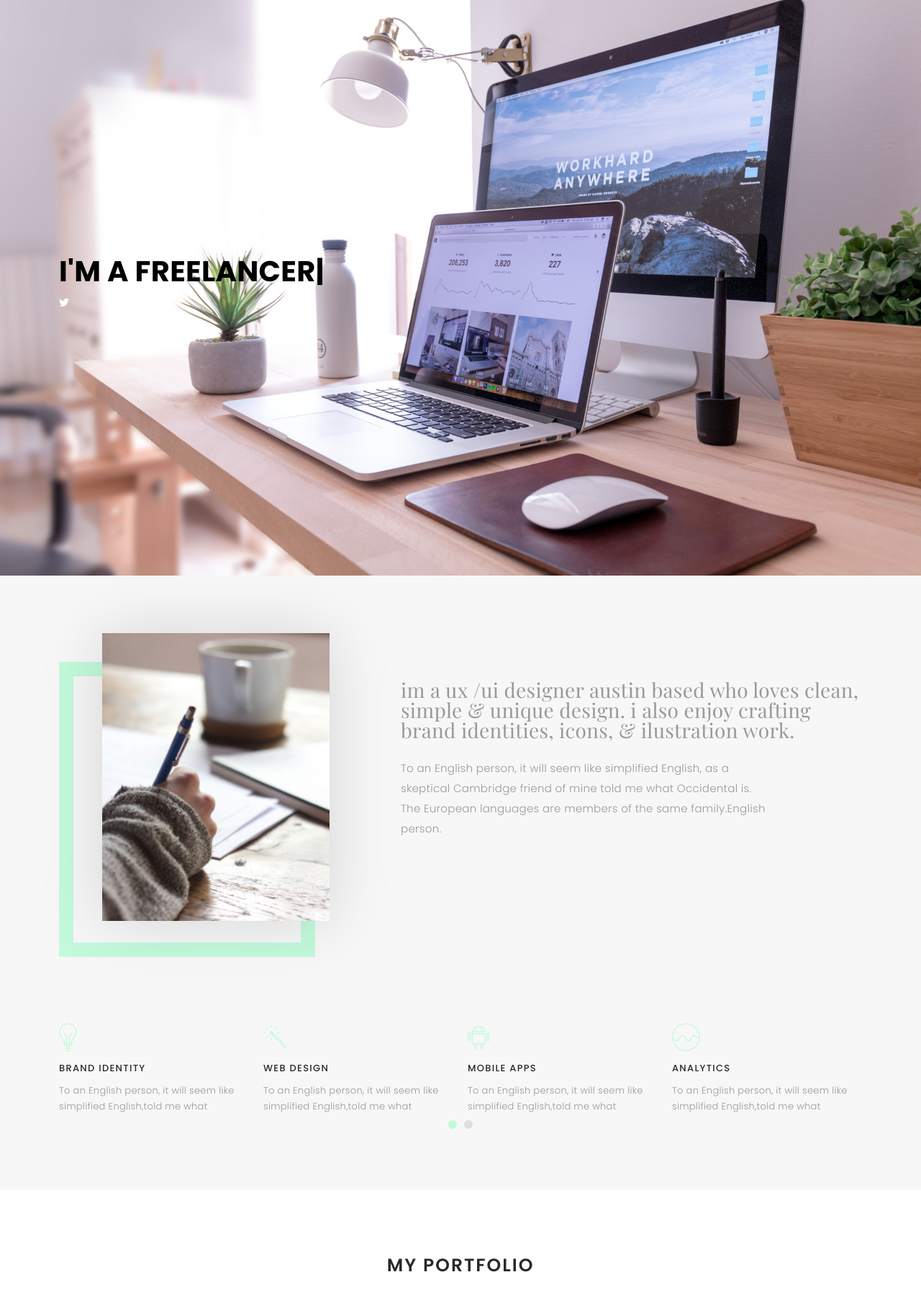
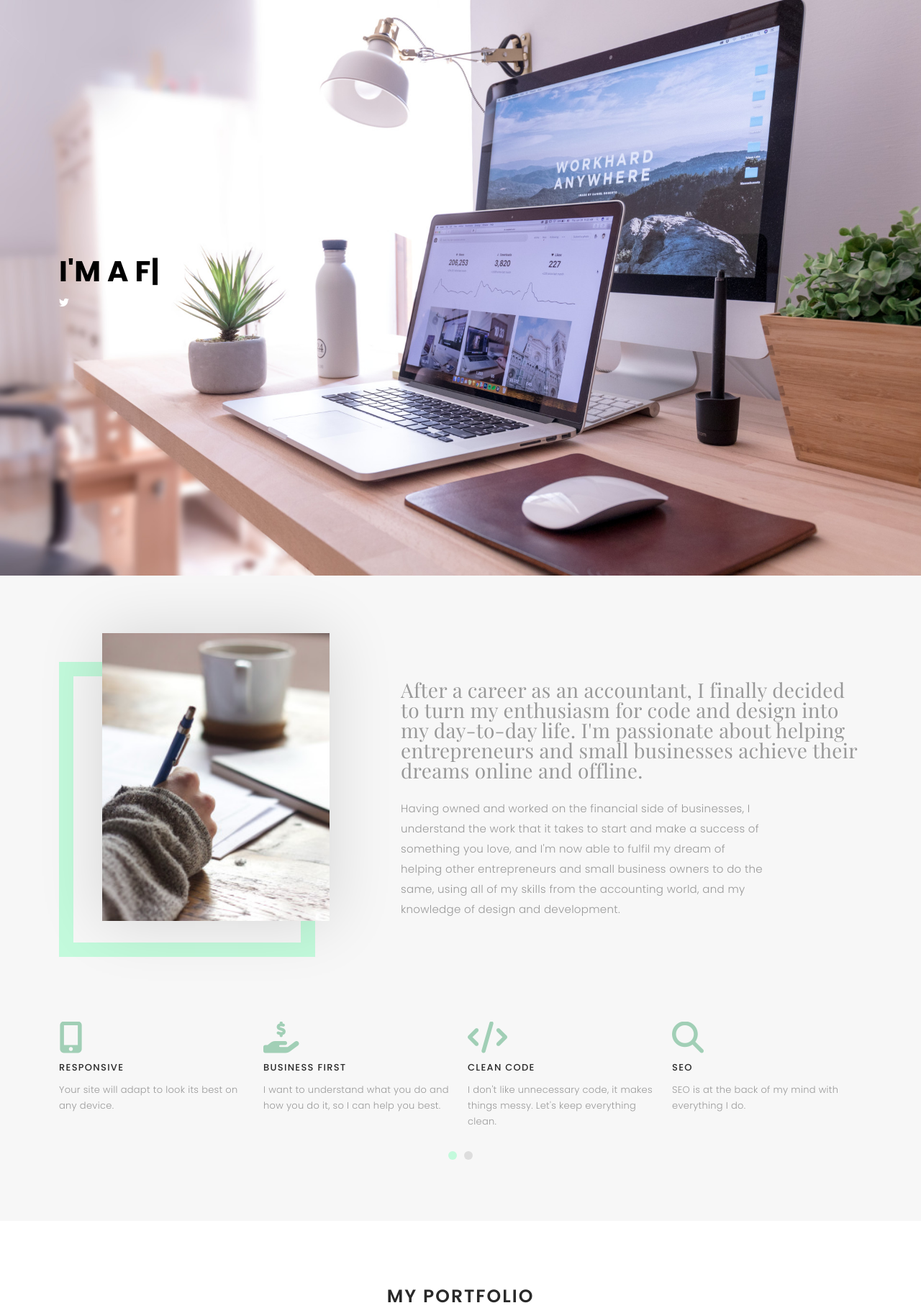
Before and after one commit to cazmoore/cazmoore.com, a PHP site: page / in a window 1280 px wide. Shown: the top 1818 px of the page at 72% size. Run offline with PHP 8.4, Linux system fonts and the light colour scheme; some libraries are stand-ins or nearby versions; some web fonts are replaced.

Commit message:
Front page updates, add portfolio images.

```diff
--- a/assets/css/style.css
+++ b/assets/css/style.css
@@ -391,7 +391,7 @@ nav ul li a {
 
 .services-block i {
   font-size: 44px;
-  color: #c3fadc;
+  color: #a1cfb6;
   line-height: 44px;
 }
 
@@ -455,7 +455,7 @@ nav ul li a {
 }
 
 #portfolio #portfolio-flters li:hover, #portfolio #portfolio-flters li.filter-active {
-  color: #c3fadc;
+  color: #a1cfb6;
 }
 
 #portfolio #portfolio-flters li:last-child {
@@ -497,11 +497,11 @@ nav ul li a {
   right: 40px;
   font-size: 24px;
   top: calc(50% - 18px);
-  color: #c3fadc;
+  color: #a1cfb6;
 }
 
 #portfolio .portfolio-item .portfolio-info .preview-link:hover, #portfolio .portfolio-item .portfolio-info .details-link:hover {
-  color: #cab89f;
+  color: #a1cfb6;
 }
 
 #portfolio .portfolio-item .portfolio-info .details-link {
--- a/index.html
+++ b/index.html
@@ -5,7 +5,7 @@
   <meta charset="utf-8">
   <meta content="width=device-width, initial-scale=1.0" name="viewport">
 
-  <title>Caz Moore - Developer</title>
+  <title>Caz Moore - Developer, Accountant and fan of small business</title>
   <meta content="" name="description">
   <meta content="" name="keywords">
 
@@ -15,6 +15,9 @@
 
   <!-- Google Fonts -->
   <link href="https://fonts.googleapis.com/css?family=Poppins:300,300i,400,400i,500,500i,600,600i,700,700i|Playfair+Display:400,400i,500,500i,600,600i,700,700i,900,900i" rel="stylesheet">
+
+  <!-- Font Awesome -->
+  <script src="https://kit.fontawesome.com/c605a88640.js" crossorigin="anonymous"></script>
 
   <!-- Vendor CSS Files -->
   <link href="assets/vendor/bootstrap/css/bootstrap.min.css" rel="stylesheet">
@@ -64,8 +67,8 @@
 
     <div class="container">
       <div class="hero-content">
-        <h1>I'm <span class="typed"></span></h1>
-        <p class="typed-items" data-typed-person="Caz Moore">A Developer, A Freelancer, An Accountant</p>
+        <h1>I<span class="typed"></span></h1>
+        <p class="typed-items" data-typed-person="'m Caz Moore">'m a Developer,'m a Freelancer,'m an Accountant, love to help small businesses</p>
 
         <ul class="list-unstyled list-social">
           <!--<li><a href="#"><i class="ion-social-facebook"></i></a></li>-->
@@ -97,8 +100,8 @@
           <div class="col-lg-7">
             <div class="about-descr">
 
-              <p class="p-heading">im a ux /ui designer austin based who loves clean, simple & unique design. i also enjoy crafting brand identities, icons, & ilustration work. </p>
-              <p class="separator">To an English person, it will seem like simplified English, as a skeptical Cambridge friend of mine told me what Occidental is. The European languages are members of the same family.English person.</p>
+              <p class="p-heading">After a career as an accountant, I finally decided to turn my enthusiasm for code and design into my day-to-day life. I'm passionate about helping entrepreneurs and small businesses achieve their dreams online and offline.</p>
+              <p class="separator">Having owned and worked on the financial side of businesses, I understand the work that it takes to start and make a success of something you love, and I'm now able to fulfil my dream of helping other entrepreneurs and small business owners to do the same, using all of my skills from the accounting world, and my knowledge of design and development.</p>
 
             </div>
 
@@ -115,49 +118,65 @@
 
           <div class="services-block">
 
-            <i class="ion-ios-browsers-outline"></i>
+            <i class="fas fa-pencil-alt"></i>
             <span>UI/UX DESIGN</span>
-            <p class="separator">To an English person, it will seem like simplified English,told me what </p>
+            <p class="separator">Clean design, so your visitors can find exactly what they want, quickly.</p>
 
           </div>
 
           <div class="services-block">
 
-            <i class="ion-ios-lightbulb-outline"></i>
-            <span>BRAND IDENTITY</span>
-            <p class="separator">To an English person, it will seem like simplified English,told me what </p>
+            <i class="fas fa-mobile-alt"></i>
+            <span>RESPONSIVE</span>
+            <p class="separator">Your site will adapt to look its best on any device.</p>
 
           </div>
 
           <div class="services-block">
 
-            <i class="ion-ios-color-wand-outline"></i>
-            <span>WEB DESIGN</span>
-            <p class="separator">To an English person, it will seem like simplified English,told me what </p>
+            <i class="fas fa-hand-holding-usd"></i>
+            <span>BUSINESS FIRST</span>
+            <p class="separator">I want to understand what you do and how you do it, so I can help you best.</p>
 
           </div>
 
           <div class="services-block">
 
-            <i class="ion-social-android-outline"></i>
-            <span>MOBILE APPS</span>
-            <p class="separator">To an English person, it will seem like simplified English,told me what </p>
+            <i class="fas fa-code"></i>
+            <span>CLEAN CODE</span>
+            <p class="separator">I don't like unnecessary code, it makes things messy. Let's keep everything clean.</p>
 
           </div>
 
           <div class="services-block">
 
-            <i class="ion-ios-analytics-outline"></i>
-            <span>Analytics</span>
-            <p class="separator">To an English person, it will seem like simplified English,told me what </p>
+            <i class="fas fa-search"></i>
+            <span>SEO</span>
+            <p class="separator">SEO is at the back of my mind with everything I do.</p>
 
           </div>
 
           <div class="services-block">
 
-            <i class="ion-ios-camera-outline"></i>
-            <span>PHOTOGRAPHY</span>
-            <p class="separator">To an English person, it will seem like simplified English,told me what </p>
+            <i class="fas fa-laptop-house"></i>
+            <span>HOSTING</span>
+            <p class="separator">No idea what host to use, or how to buy a domain? Let me help.</p>
+
+          </div>
+
+          <div class="services-block">
+
+            <i class="fas fa-wrench"></i>
+            <span>MAINTENANCE</span>
+            <p class="separator">Every so often, you'll want to make changes, or upgrade. I'll still be here when you do.</p>
+
+          </div>
+
+          <div class="services-block">
+
+            <i class="fas fa-balance-scale"></i>
+            <span>LEGAL</span>
+            <p class="separator">Don't get into trouble using images and content you aren't allowed to. I can advise the best sources for your content.</p>
 
           </div>
 
@@ -192,17 +211,17 @@
         <div class="row portfolio-container">
 
           <div class="col-lg-4 col-md-6 portfolio-item filter-app">
-            <img src="assets/img/portfolio/portfolio-1.jpg" class="img-fluid" alt="">
+            <img src="assets/img/portfolio/vine-and-tap-portfolio.jpg" class="img-fluid" alt="">
             <div class="portfolio-info">
-              <h4>App 1</h4>
-              <p>App</p>
+              <h4>Vine & Tap</h4>
+              <p>E-commerce site</p>
               <a href="assets/img/portfolio/portfolio-1.jpg" data-gall="portfolioGallery" class="venobox preview-link" title="App 1"><i class="bx bx-plus"></i></a>
-              <a href="portfolio-details.html" class="details-link" title="More Details"><i class="bx bx-link"></i></a>
+              <a href="portfolio/vine-and-tap.html" class="details-link" title="More Details"><i class="bx bx-link"></i></a>
             </div>
           </div>
 
           <div class="col-lg-4 col-md-6 portfolio-item filter-web">
-            <img src="assets/img/portfolio/portfolio-2.jpg" class="img-fluid" alt="">
+            <img src="assets/img/portfolio/cbc-portfolio.jpg" class="img-fluid" alt="">
             <div class="portfolio-info">
               <h4>Web 3</h4>
               <p>Web</p>
@@ -212,7 +231,7 @@
           </div>
 
           <div class="col-lg-4 col-md-6 portfolio-item filter-app">
-            <img src="assets/img/portfolio/portfolio-3.jpg" class="img-fluid" alt="">
+            <img src="assets/img/portfolio/caviar-portfolio.jpg" class="img-fluid" alt="">
             <div class="portfolio-info">
               <h4>App 2</h4>
               <p>App</p>
@@ -220,7 +239,7 @@
               <a href="portfolio-details.html" class="details-link" title="More Details"><i class="bx bx-link"></i></a>
             </div>
           </div>
-
+<!--
           <div class="col-lg-4 col-md-6 portfolio-item filter-card">
             <img src="assets/img/portfolio/portfolio-4.jpg" class="img-fluid" alt="">
             <div class="portfolio-info">
@@ -249,7 +268,7 @@
               <a href="assets/img/portfolio/portfolio-6.jpg" data-gall="portfolioGallery" class="venobox preview-link" title="App 3"><i class="bx bx-plus"></i></a>
               <a href="portfolio-details.html" class="details-link" title="More Details"><i class="bx bx-link"></i></a>
             </div>
-          </div>
+          </div>-->
 
         </div>
 
@@ -422,7 +441,7 @@
         Licensing information: https://bootstrapmade.com/license/
         Purchase the pro version with working PHP/AJAX contact form: https://bootstrapmade.com/buy/?theme=Folio
       -->
-        Designed by <a href="https://bootstrapmade.com/">BootstrapMade</a>
+        Designed by <a href="https://bootstrapmade.com/" target="_blank">BootstrapMade</a>
       </div>
 
     </div>
```
Also changed, not shown: assets/img/favicon.png, assets/img/portfolio/caviar-portfolio.jpg (added), assets/img/portfolio/cbc-portfolio.jpg (added), assets/img/portfolio/vine-and-tap-portfolio.jpg (added), portfolio/portfolio-details.html (renamed from portfolio-details.html), 8 other files.
